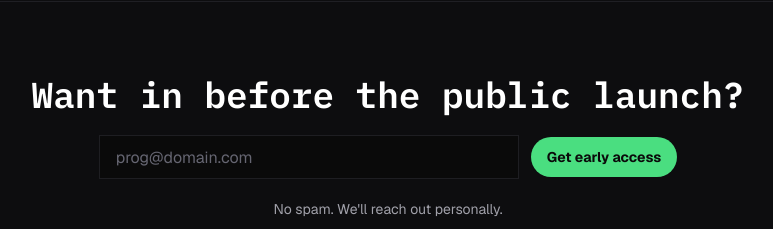
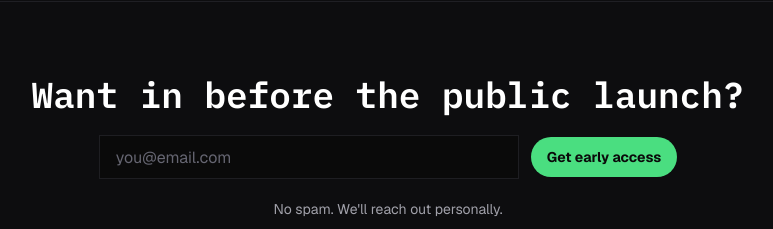
Before and after one commit to YouKoshkin/Knob16-web, a React (Vite) app: page / in a window 1280 px wide. Shown: the part 9220-9449 px from the top of the page, without its empty margins (252-1025 px from the left). Built offline with nearby package versions, Linux system fonts and the light colour scheme.

Commit message:
form mail

```diff
--- a/src/App.jsx
+++ b/src/App.jsx
@@ -610,7 +610,7 @@ function App() {
                     type="email"
                     inputMode="email"
                     autoComplete="email"
-                    placeholder="prog@domain.com"
+                    placeholder="you@email.com"
                     value={earlyAccessEmail}
                     onChange={(event) => {
                       setEarlyAccessEmail(event.target.value);
```
Also changed, not shown: public/subscribe-config.example.txt, 4 other files (tests, documents, lock files or other folders).
